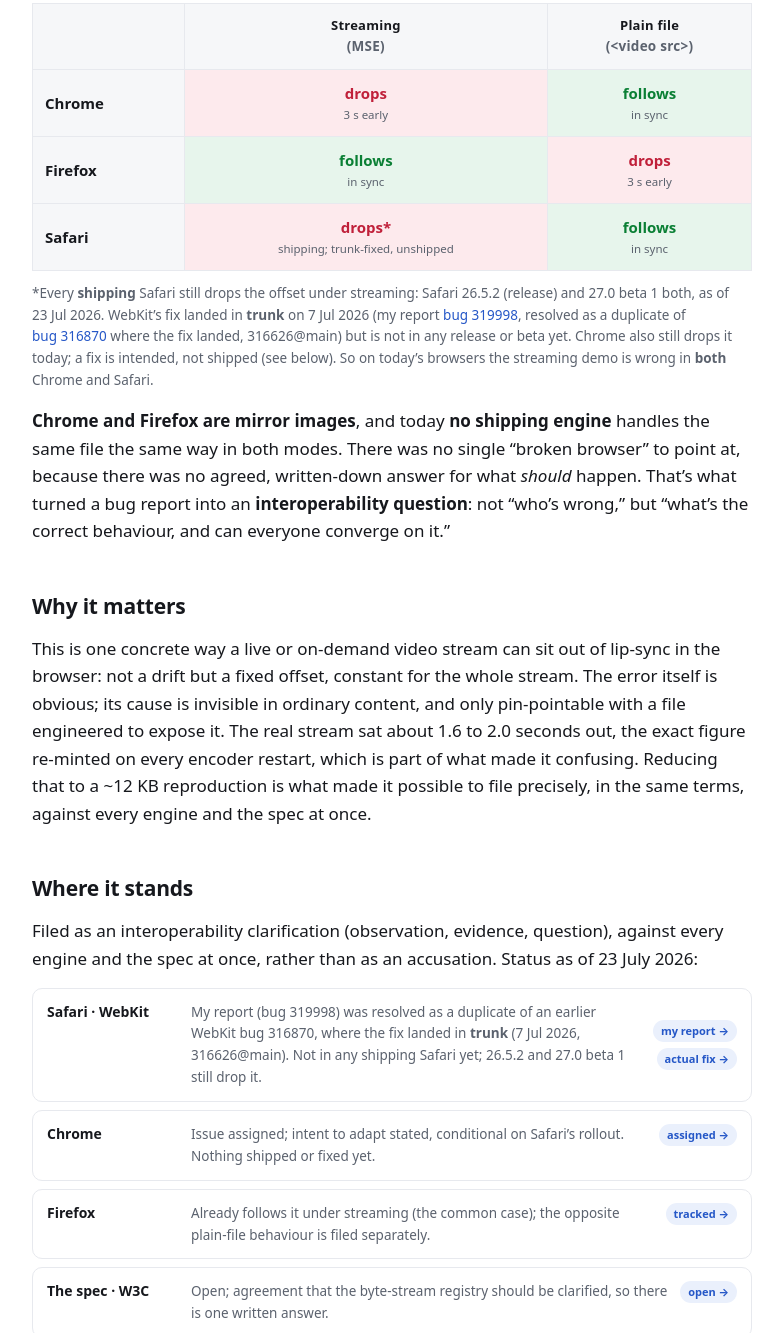
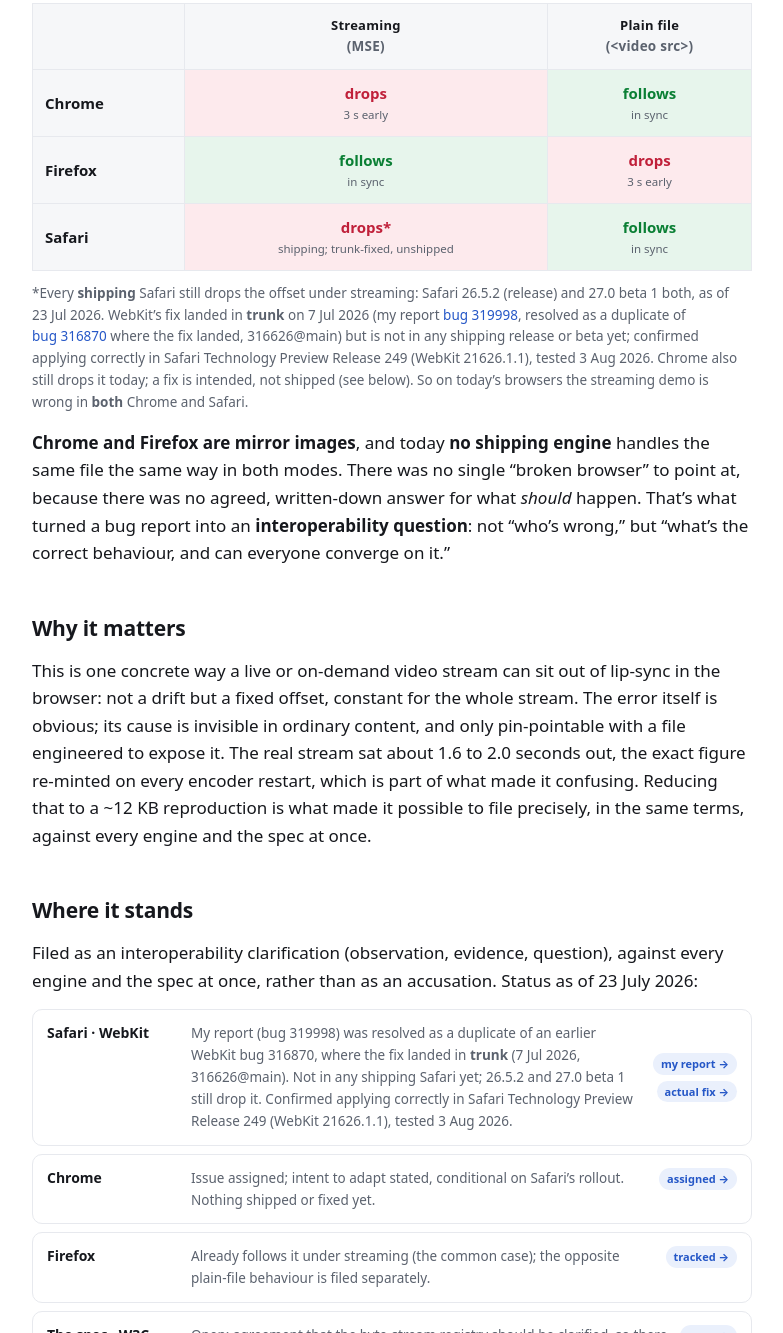
Before and after one commit to mormegil6/mse-edit-list-repro, a plain HTML site: page explained.html in a window 1280 px wide. Shown: the part 2005-3338 px from the top of the page, without its empty margins (248-1031 px from the left). Drawn offline with Linux system fonts and the light colour scheme.

Commit message:
Confirm WebKit trunk fix works in Safari Technology Preview
Release 249 (WebKit 21626.1.1) applies the elst empty-edit offset
correctly, confirming the 316626@main fix behaves as intended in a
real build. No shipping Safari has it yet.

```diff
--- a/explained.html
+++ b/explained.html
@@ -263,7 +263,8 @@
 (release) and 27.0 beta&nbsp;1 both, as of 23&nbsp;Jul&nbsp;2026. WebKit’s fix landed in <b>trunk</b>
 on 7&nbsp;Jul&nbsp;2026 (my report <a href="https://bugs.webkit.org/show_bug.cgi?id=319998" target="_blank" rel="noopener">bug&nbsp;319998</a>,
 resolved as a duplicate of <a href="https://bugs.webkit.org/show_bug.cgi?id=316870" target="_blank" rel="noopener">bug&nbsp;316870</a>
-where the fix landed, 316626@main) but is not in any release or beta yet. Chrome also still drops it today; a fix is
+where the fix landed, 316626@main) but is not in any shipping release or beta yet; confirmed applying correctly in
+Safari Technology Preview Release&nbsp;249 (WebKit 21626.1.1), tested 3&nbsp;Aug&nbsp;2026. Chrome also still drops it today; a fix is
 intended, not shipped (see below). So on today’s browsers the streaming demo is wrong in <b>both</b>
 Chrome and Safari.</p>
 <p><b>Chrome and Firefox are mirror images</b>, and today <b>no shipping engine</b> handles the same
@@ -288,7 +289,8 @@
   <li><span class="who">Safari · WebKit</span>
     <span class="st">My report (bug&nbsp;319998) was resolved as a duplicate of an earlier WebKit
       bug&nbsp;316870, where the fix landed in <b>trunk</b> (7&nbsp;Jul&nbsp;2026, 316626@main). Not in
-      any shipping Safari yet; 26.5.2 and 27.0&nbsp;beta&nbsp;1 still drop it.</span>
+      any shipping Safari yet; 26.5.2 and 27.0&nbsp;beta&nbsp;1 still drop it. Confirmed applying correctly
+      in Safari Technology Preview Release&nbsp;249 (WebKit 21626.1.1), tested 3&nbsp;Aug&nbsp;2026.</span>
     <span class="pillcol">
       <a class="pill prog" href="https://bugs.webkit.org/show_bug.cgi?id=319998" target="_blank" rel="noopener">my report →</a>
       <a class="pill prog" href="https://bugs.webkit.org/show_bug.cgi?id=316870" target="_blank" rel="noopener">actual fix →</a>
```
Also changed, not shown: index.html (+1 -1 lines), 1 other file.
